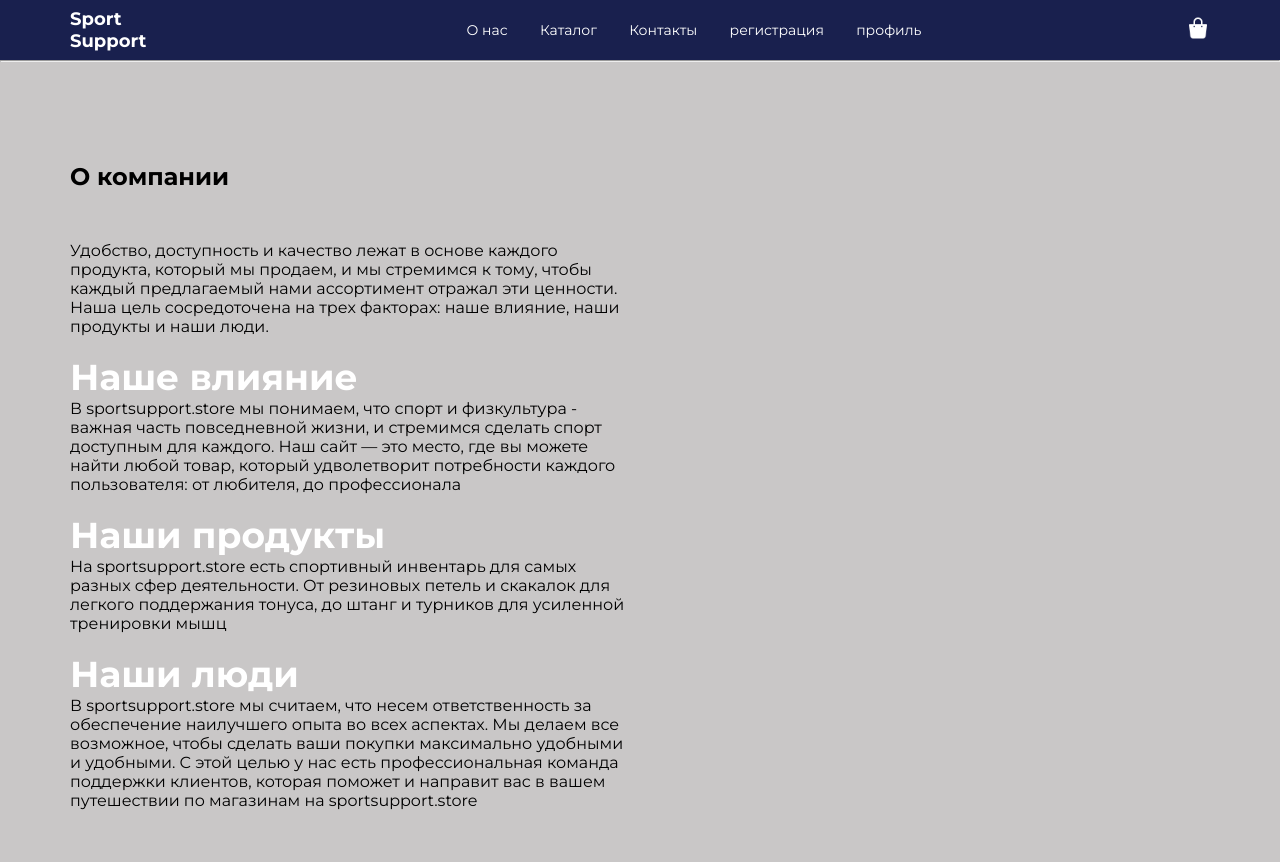
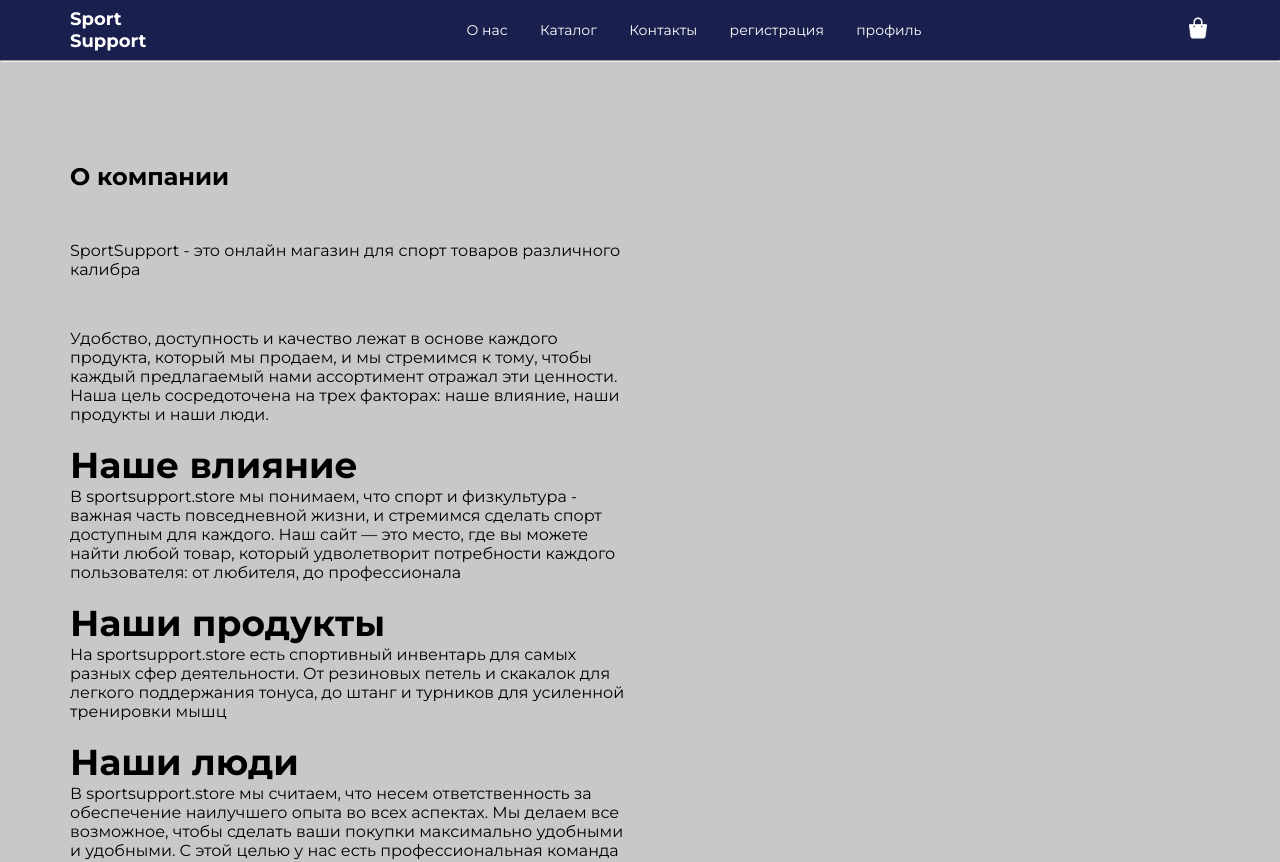
Before and after one commit to Somanimus/shopping-sports, a Next.js app: page /about in a window 1280 px wide. Shown: the top 862 px of the page. Built offline with nearby package versions, Linux system fonts and the light colour scheme; no server answers.

Commit message:
text-content change and tiny style overhaul

```diff
--- a/components/about1/about1.jsx
+++ b/components/about1/about1.jsx
@@ -9,6 +9,7 @@ const About = () => {
             <div className={styles.about__content}>
                 <div className={styles.about_left}>
                     <h1 className={styles.about_h1}>О компании</h1>
+                    <p className={styles.about_p}>SportSupport - это онлайн магазин для спорт товаров различного калибра</p>
                     <p className={styles.about_p}>
                    Удобство, доступность и качество лежат в основе каждого продукта, который мы продаем, и мы стремимся к тому, чтобы каждый предлагаемый нами ассортимент отражал эти ценности. Наша цель сосредоточена на трех факторах: наше влияние, наши продукты и наши люди.
                    </p>
--- a/components/about1/about1.module.css
+++ b/components/about1/about1.module.css
@@ -4,15 +4,15 @@
     margin-top: 100px;
     grid-column-gap: 30px;
 }
+.about__content h2{
+    color: black;
+}
 
 
 
 
-.about_left{
 
-}
-.about_h1{
-}
+
 .about_p{
     margin-top: 50px;
 }
--- a/pages/delivery_policy/index.jsx
+++ b/pages/delivery_policy/index.jsx
@@ -11,6 +11,7 @@ const Index = () => {
                     <div className={styles.info_box}>
                         <div className={styles.info_left}>
                             <h2>Основная информация</h2>
+                            <p>Доставка проводится внутри КР и в странах СНГ</p>
                             <p>Все заказы выполняются при наличии товара. Если товара нет в наличии на момент оформления заказа, мы сообщим вам об этом. Как только ваш заказ будет одобрен и оплачен, мы отправим вам электронное письмо с подтверждением отправки продукции вместе с источниками отслеживания.</p>
                             <br />
                             <h2>Стоимость доставки</h2>
```
